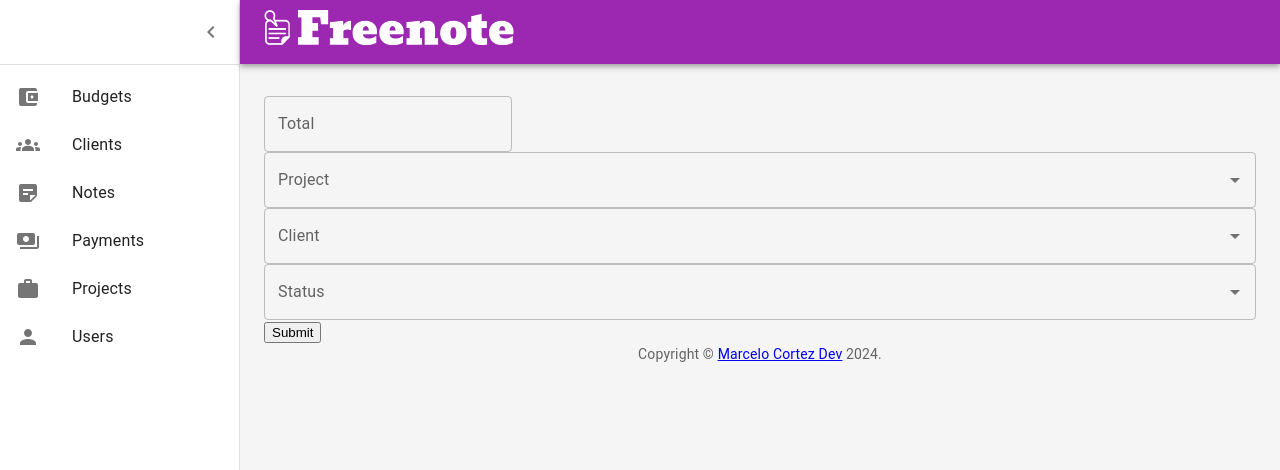
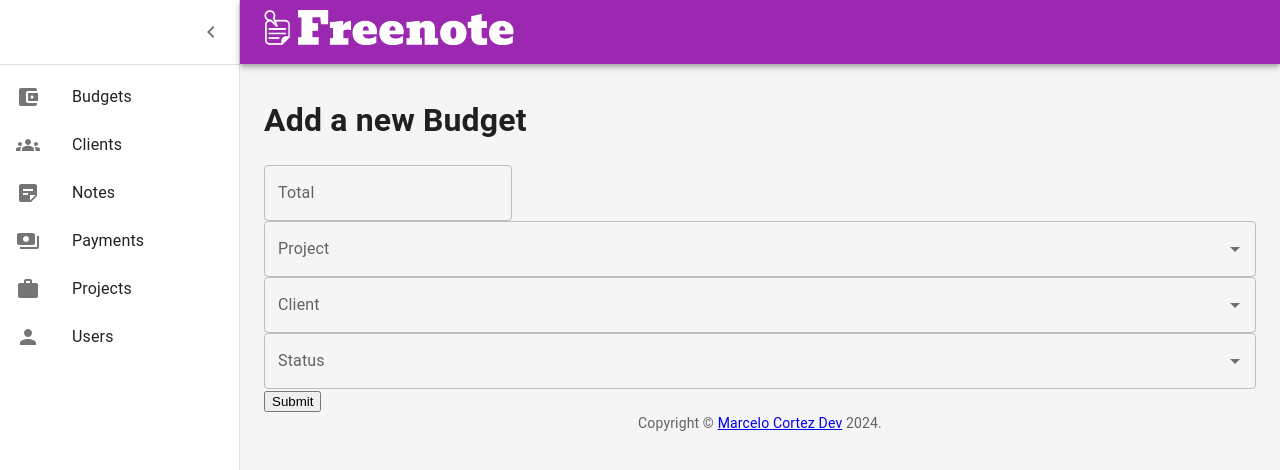
Before and after one commit to marcelohcortez/FreeNote---Frontend-WIP-, a React (Create React App) app: page /budgets/add in a window 1280 px wide. Shown: the top 470 px of the page. Built offline with nearby package versions, Linux system fonts and the light colour scheme; no server answers.

Commit message:
Add title to the 'add new budget' page

```diff
--- a/src/views/Budgets/Add/index.tsx
+++ b/src/views/Budgets/Add/index.tsx
@@ -26,6 +26,7 @@ const AddBudget = () => {
 
   return (
     <>
+      <h1>Add a new Budget</h1>
       {success && (
         <Alert variant="filled" severity="success">
           Budget created successfully
```
